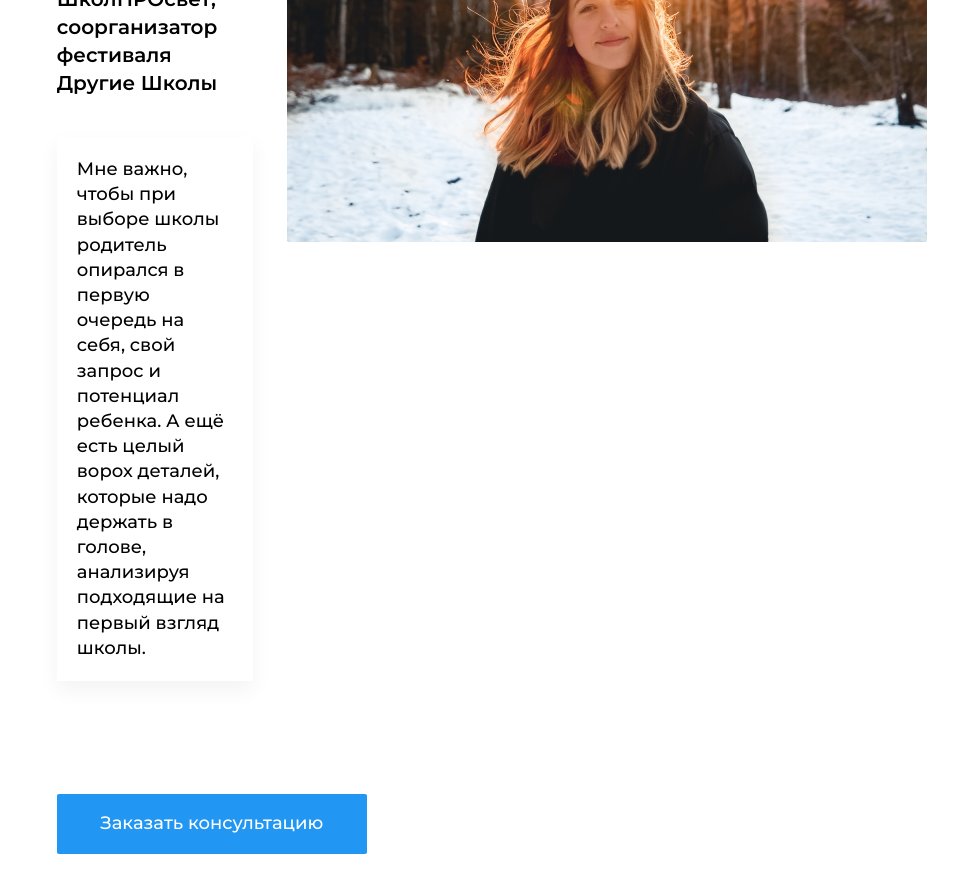
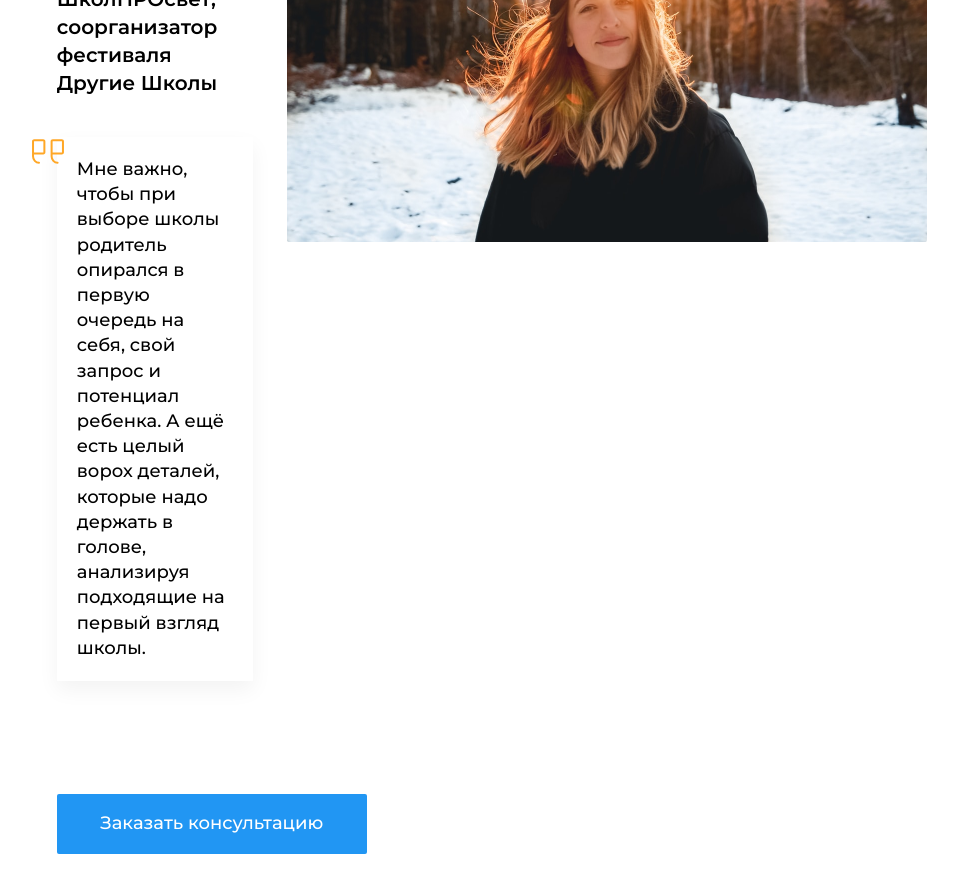
Before and after one commit to dianniii/first_project, a plain HTML site: page index.html in a window 1280 px wide. Shown: the part 2660-3553 px from the top of the page, without its empty margins (148-1106 px from the left). Drawn offline with Linux system fonts and the light colour scheme.

Commit message:
add .experts__quote-container-second::before

```diff
--- a/assets/styles/experts.css
+++ b/assets/styles/experts.css
@@ -163,6 +163,20 @@
   box-shadow: 0px 9px 20px 0px rgba(0, 0, 0, 0.05);
   z-index: 1;
 }
+
+.experts__quote-container-second::before {
+  content: "";
+  width: 32px;
+  height: 25px;
+  position: absolute;
+  bottom: 95%;
+  right: 96.5%;
+  background-image: url("../images/section4_pic/quotes-left.svg");
+  background-repeat: no-repeat;
+  background-size: contain;
+  z-index: 2;
+  pointer-events: none;
+}
 /* .expert-card-second {
   grid-area: expert-second;
 } */
```
